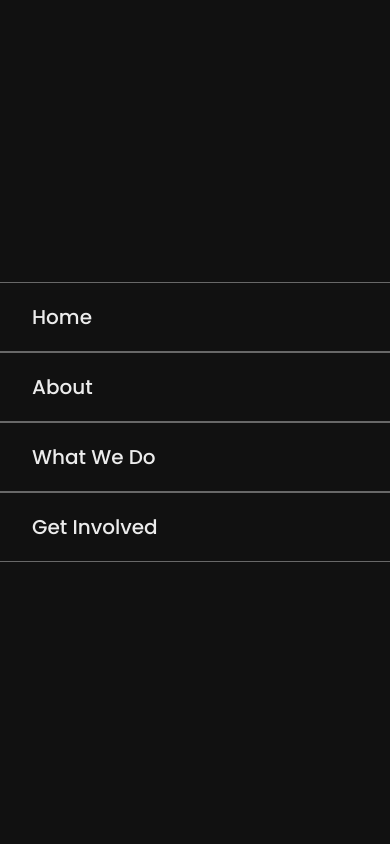
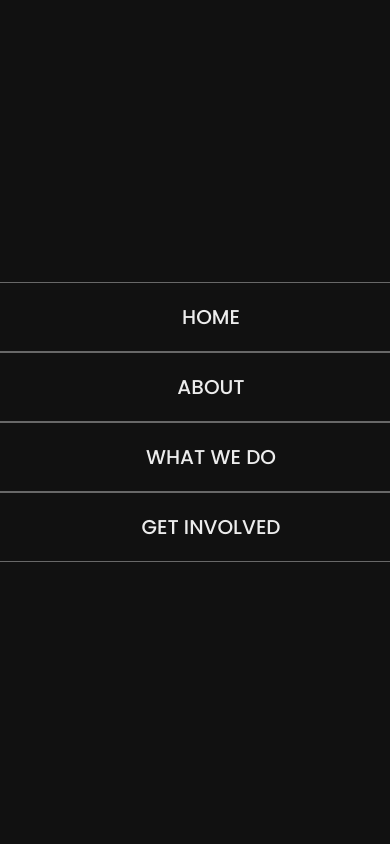
Before and after one commit to eniiku/songs_of_laughter, a React (Vite) app: page / in a window 390 px wide. Both pictures are taken after a click on the button "Menu". Shown: the top 844 px of the page. Built offline with nearby package versions, Linux system fonts and the light colour scheme.

Commit message:
fix(Navbar): restructe mobile menu links to facilate easy usage

```diff
--- a/src/container/Navbar.tsx
+++ b/src/container/Navbar.tsx
@@ -68,18 +68,15 @@ const Navbar = () => {
         >
           <ul>
             {navLinks.map((mobileLinks) => (
-              <li
-                key={mobileLinks.text}
-                className='w-full border-y border-y-textWhite border-opacity-40 pl-8 py-5'
-              >
-                <button onClick={handleCloseMenu}>
-                  <a
-                    href={`#${mobileLinks.link}`}
-                    className='text-xl font-medium text-textWhite capitalize'
+              <li key={mobileLinks.text}>
+                <a href={`#${mobileLinks.link}`} className=''>
+                  <button
+                    className='w-full border-y border-y-textWhite border-opacity-40 pl-8 py-5 text-xl font-medium text-textWhite uppercase'
+                    onClick={handleCloseMenu}
                   >
                     {mobileLinks.text}
-                  </a>
-                </button>
+                  </button>
+                </a>
               </li>
             ))}
           </ul>
```
